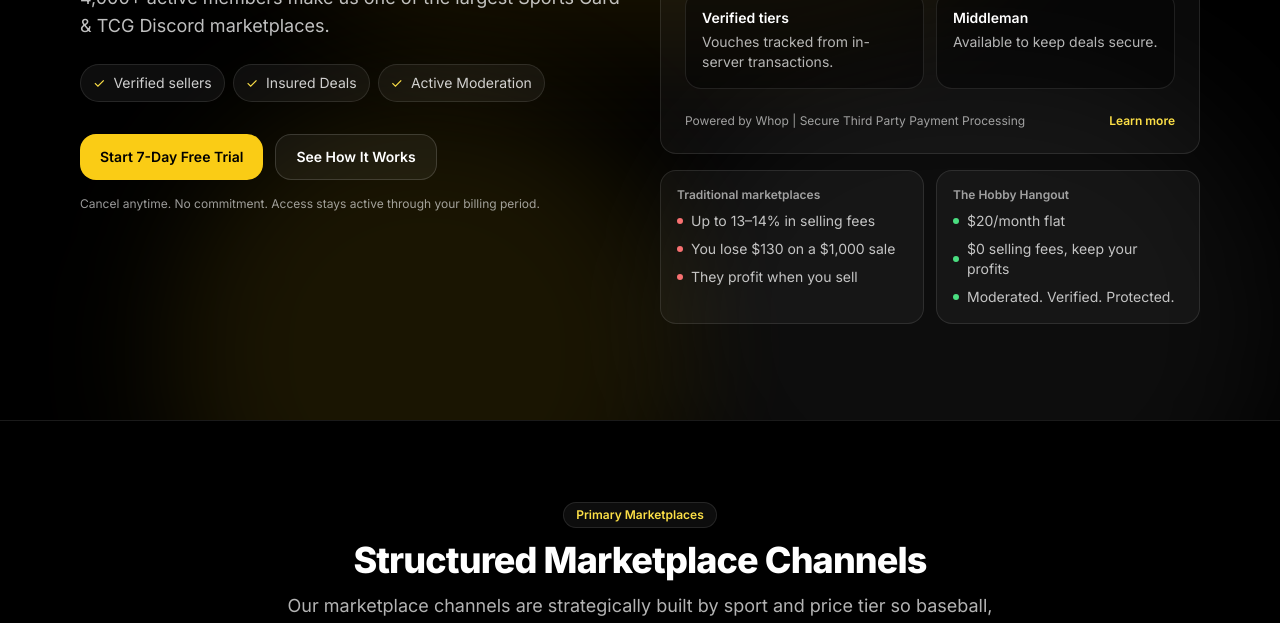
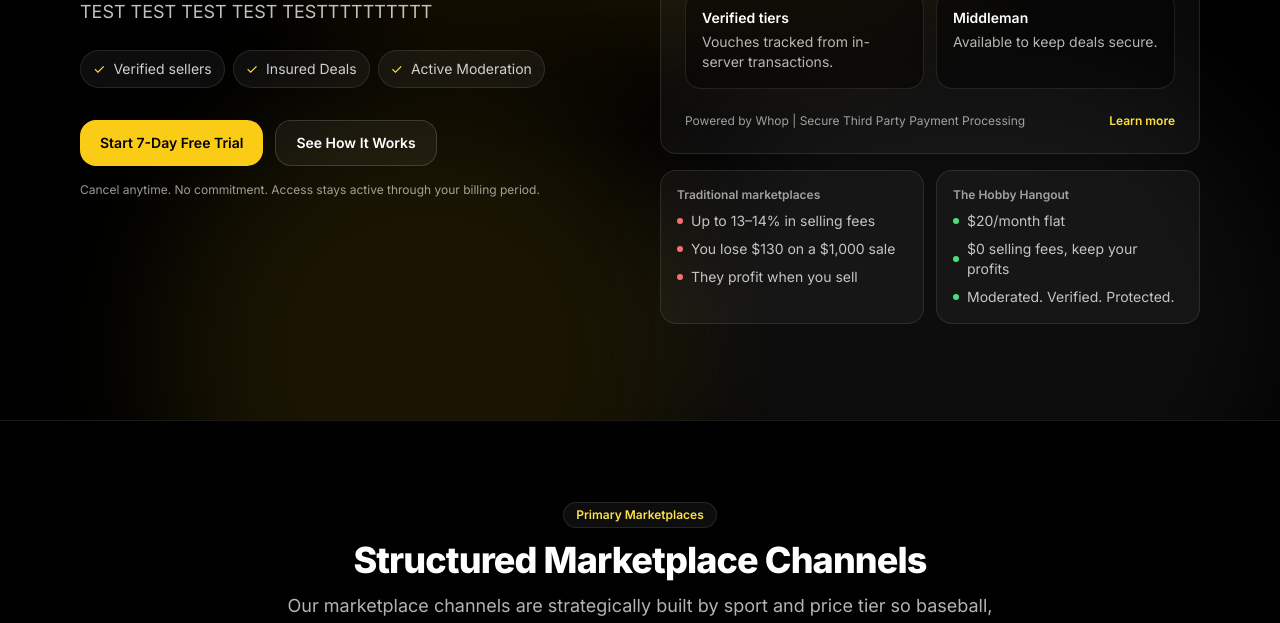
Before and after one commit to hamptonsny2000-stack/THE-HOBBY-HANGOUT, a plain HTML site: page index.html in a window 1280 px wide. Shown: the part 477-1100 px from the top of the page. Drawn offline with nearby package versions, Linux system fonts and the light colour scheme.

Commit message:
Update index.html

```diff
--- a/index.html
+++ b/index.html
@@ -69,7 +69,7 @@
         </h1>
 
         <p class="mt-5 max-w-xl text-pretty text-base text-white/75 md:text-lg">
-          4,000+ active members make us one of the largest Sports Card &amp; TCG Discord marketplaces.
+          TEST TEST TEST TEST TESTTTTTTTTTT
         </p>
 
         <div class="mt-6 flex flex-wrap gap-2">
```
